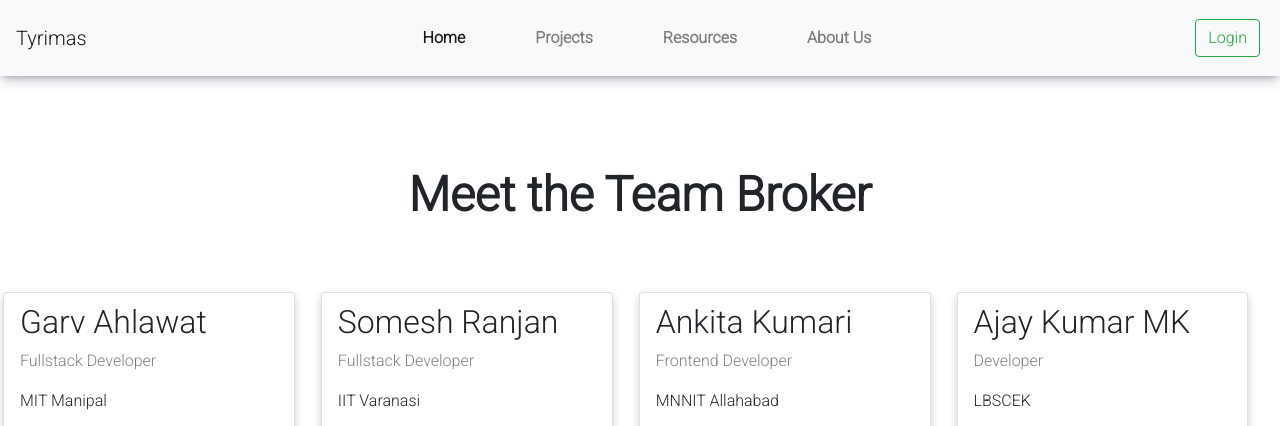
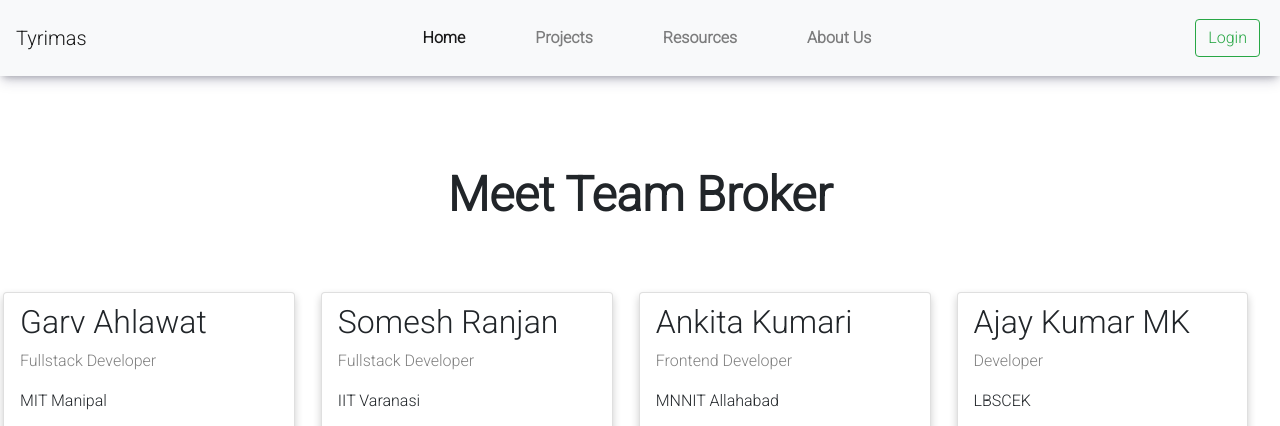
Before and after one commit to Ankita-21/TYRIMUS, a website: page public/aboutus.html in a window 1280 px wide. Shown: the top 426 px of the page. Drawn offline with nearby package versions, Linux system fonts and the light colour scheme.

Commit message:
Update aboutus.html

```diff
--- a/public/aboutus.html
+++ b/public/aboutus.html
@@ -40,7 +40,7 @@
     </div>
   </nav>
   <div id="aboutus">
-      <h1>Meet the Team Broker</h1>
+      <h1>Meet Team Broker</h1>
       <div class="row">
         <div class="column">
           <div class="card">
```
